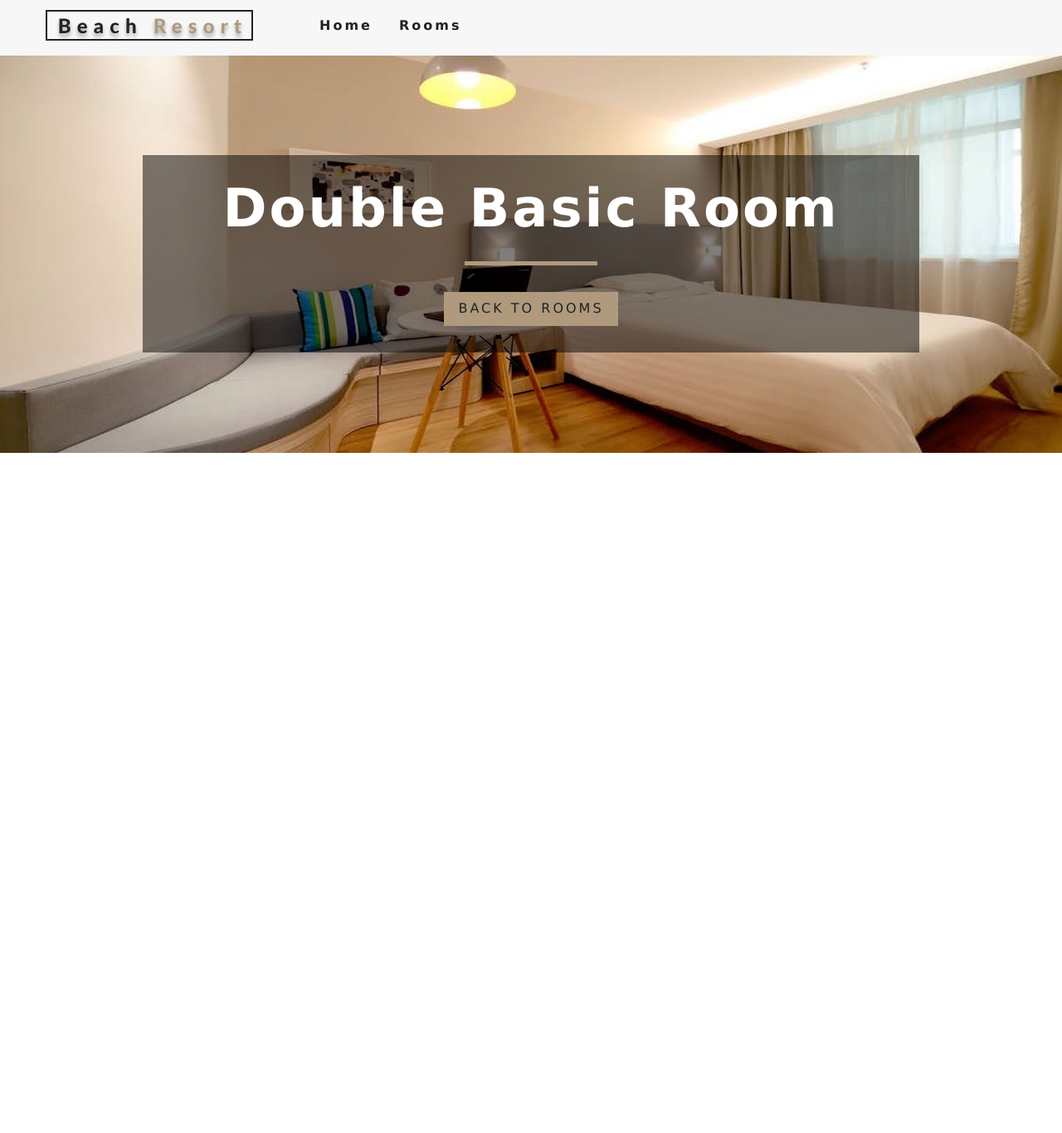
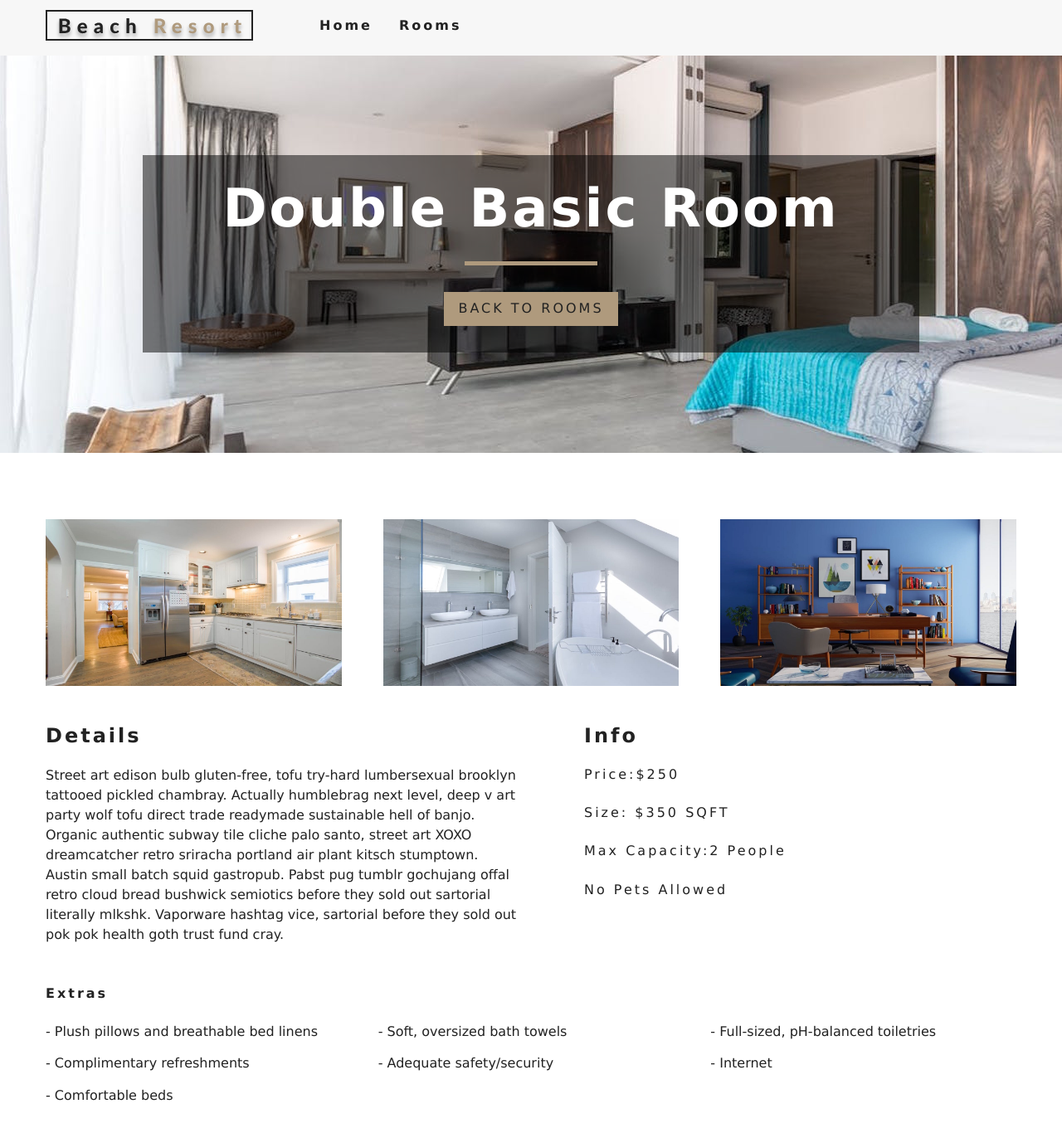
Before and after one commit to bipan82gill/hotel_booking, a React (Create React App) app: page /rooms/double-basic in a window 1280 px wide. Shown: the top 1366 px of the page at 83% size. Before the commit the page ends 800 px from the top, so only its background shows below. Built offline with nearby package versions, Linux system fonts and the light colour scheme.

Commit message:
adding info about rooms

```diff
--- a/package.json
+++ b/package.json
@@ -11,7 +11,8 @@
     "react-dom": "^16.13.1",
     "react-icons": "^3.10.0",
     "react-router-dom": "^5.2.0",
-    "react-scripts": "3.4.1"
+    "react-scripts": "3.4.1",
+    "styled-components": "^5.1.1"
   },
   "scripts": {
     "predeploy": "npm run build",
--- /dev/null
+++ b/src/components/StyledHero.js
@@ -0,0 +1,12 @@
+import styled from 'styled-components';
+import defaultImg from '../images/room-1.jpeg';
+const StyledHero = styled.header`
+min-height: 60vh;
+  background: url(${props => props.img}) center/cover no-repeat;
+  display: flex;
+  align-items: center;
+  justify-content: center;
+`
+
+
+export default StyledHero;
--- a/src/pages/Home.js
+++ b/src/pages/Home.js
@@ -17,6 +17,7 @@
        </Hero>
        <Services/>
        <FeaturedRooms/>
+
        </>
     )
 }
--- a/src/pages/SingleRoom.js
+++ b/src/pages/SingleRoom.js
@@ -4,6 +4,9 @@
 import Banner from '../components/Banner';
 import { Link } from 'react-router-dom';
 import { RoomContext } from '../Context';
+import StyledHero from '../components/StyledHero';
+
+
 export default class SingleRoom extends Component {
  constructor(props){
      super(props)
@@ -27,15 +30,64 @@
                </div>
             );
         }
-        const { name, description, capacity, size, price, extras, breakfast, pets, images } = room;
+        const {
+            name,
+            description,
+            capacity,
+            size,
+            price,
+            extras,
+            breakfast,
+            pets,
+            images
+         } = room;
+         const [mainImg, ...defaultImg] =images;
+
         return (
-            <Hero hero="roomsHero">
+           <>
+           <StyledHero img={mainImg}>
                 <Banner title={`${name} room`}>
                     <Link to ="/rooms" className ="btn-primary">
                         Back to Rooms
                         </Link>
                         </Banner>
-                        </Hero>
-        )
+                        </StyledHero>
+                        <section className='single-room'>
+                            <div className ="single-room-images">
+                            {defaultImg.map((item,index)=>{
+                                return <img key={index} src={item} alt={name}/>
+                            })}
+                             </div>
+                             <div className = 'single-room-info'>
+                                 <article className ="desc">
+                                <h3>details</h3>
+                                <p>{description}</p>
+                                </article>
+                                <article className="info">
+                                    <h3>info</h3>
+                                    <h6>price:${price}</h6>
+                                    <h6>size: ${size} SQFT</h6>
+                                    <h6>max capacity:{""}
+                                        {capacity > 1 ? `${capacity} people`:
+                                        `${capacity} person`
+                                        }
+                                        </h6>
+                                    <h6>
+                                        {pets ? "pets allowed" :"no pets allowed"}
+                                    </h6>
+                                    <h6>{ breakfast && "free breakfast included"}</h6>
+                                </article>
+                             </div>
+                        </section>
+                        <section className ="room-extras">
+                        <h6>extras </h6>
+                        <ul className ="extras">
+                                    {extras.map((item, index)=>{
+                                        return <li key={index}>- {item}</li>
+                                    })}
+                        </ul>
+                        </section>
+
+        </>)
     }
 }
```
Also changed, not shown: 1 other file (tests, documents, lock files or other folders).
